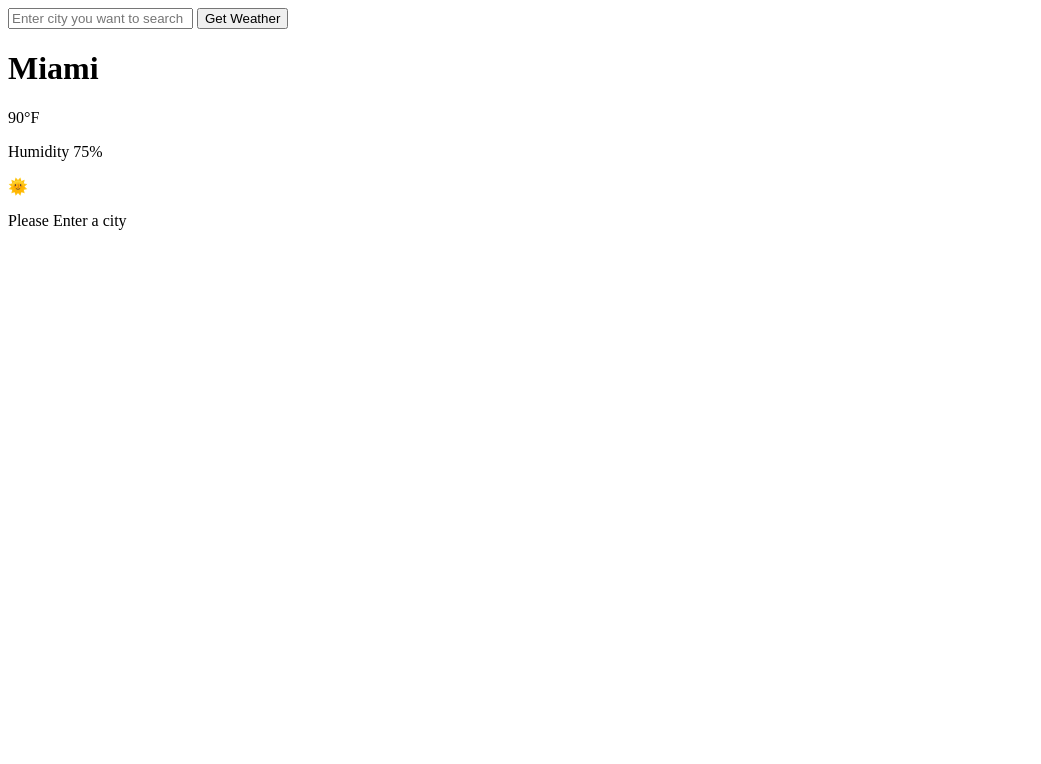
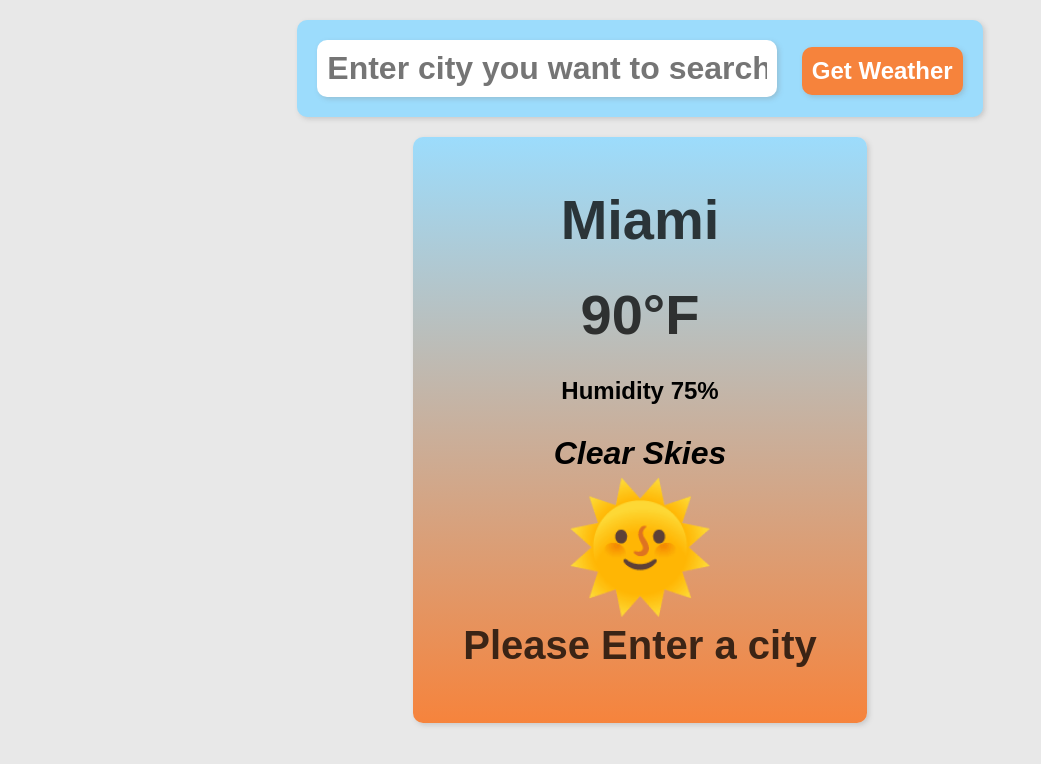
Before and after one commit to rshhridoy/Weather_app_with_js, a plain HTML site: page index.html in a window 1280 px wide. Shown: the whole page, without its empty margins (0-1041 px from the left). Drawn offline with Linux system fonts and the light colour scheme.

Commit message:
created css

```diff
--- a/index.html
+++ b/index.html
@@ -4,18 +4,20 @@
     <meta charset="UTF-8">
     <meta name="viewport" content="width=device-width, initial-scale=1.0">
     <title>Weather</title>
+    <link rel="stylesheet" href="style.css">
 </head>
 <body>
     <form action="" class="weatherform">
         <input type="text" class="weatherinput" placeholder="Enter city you want to search">
-        <button class="submit">Get Weather</button>
+        <button type="submit">Get Weather</button>
     </form>
     <div class="card">
         <h1 class="title">Miami</h1>
         <p class="temperature">90°F</p>
         <p class="humidity">Humidity 75%</p>
+        <p class="descDisplay">Clear Skies</p>
         <p class="weatherimg">🌞</p>
-        <p class="city">Please Enter a city</p>
+        <p class="errorDisplay">Please Enter a city</p>
     </div>
 </body>
 </html>
--- /dev/null
+++ b/style.css
@@ -0,0 +1,97 @@
+body{
+    margin: 0px;
+    padding: 0px;
+    background-color: hsla(0, 0%, 70%, 0.3);
+    display: flex;
+    flex-direction: column;
+    align-items: center;
+    font-family: 'century', sans-serif;
+}
+
+.weatherform{
+    margin: 20px;
+    background-color: hsl(200, 94%, 80%);
+    padding: 10px;
+    border-radius: 10px;
+    box-shadow: 2px 2px 5px hsla(0, 0%, 50%, 0.3);
+}
+
+.weatherinput{
+    margin: 10px;
+    font-size: 2rem;
+    font-weight: bold;
+    width: 440px;
+    font-family: 'century', sans-serif;
+    border: none;
+    border-radius: 10px;
+    padding: 10px;
+    box-shadow: 2px 2px 5px hsla(0, 0%, 50%, 0.3);
+}
+
+button[type = "submit"]{
+    margin: 10px;
+    font-family: 'century', sans-serif;
+    font-weight: bold;
+    font-size: 1.5rem;
+    color: white;
+    background-color: hsl(23, 91%, 60%);
+    border: none;
+    border-radius: 10px;
+    padding: 10px;
+    box-shadow: 2px 2px 5px hsla(0, 0%, 50%, 0.3);
+}
+
+button[type = "submit"]:hover{
+    background-color: hsl(23, 91%, 40%);
+    cursor: pointer;
+}
+
+.card{
+    background: linear-gradient(180deg, hsl(200, 94%, 80%), hsl(23, 91%, 60%));
+    padding: 50px;
+    box-shadow: 2px 2px 5px hsla(0, 0%, 50%, 0.3);
+    min-width: 300px;
+    display: flex;
+    flex-direction: column;
+    justify-content: center;
+    align-items: center;
+    border-radius: 10px;
+}
+
+.title{
+    margin-top: 0px;
+    margin-bottom: 25px;
+}
+
+p{
+    font-size: 1.5rem;
+    margin: 5px 0px;
+}
+
+.title, .temperature{
+    font-size: 3.5rem;
+    font-weight: bold;
+    color: hsla(0, 0%,  0%, 0.75);
+    margin-bottom: 25px;
+}
+.humidity{
+    font-weight: bold;
+    margin-bottom: 25px;
+}
+
+.descDisplay{
+    font-style: italic;
+    font-weight: bold;
+    font-size: 2rem;
+}
+
+.weatherimg{
+    margin: 0;
+    font-size: 7.5rem;
+}
+
+.errorDisplay{
+    font-size: 2.5rem;
+    font-weight: bold;
+    color: hsla(0, 0%,  0%, 0.75);
+}
```
